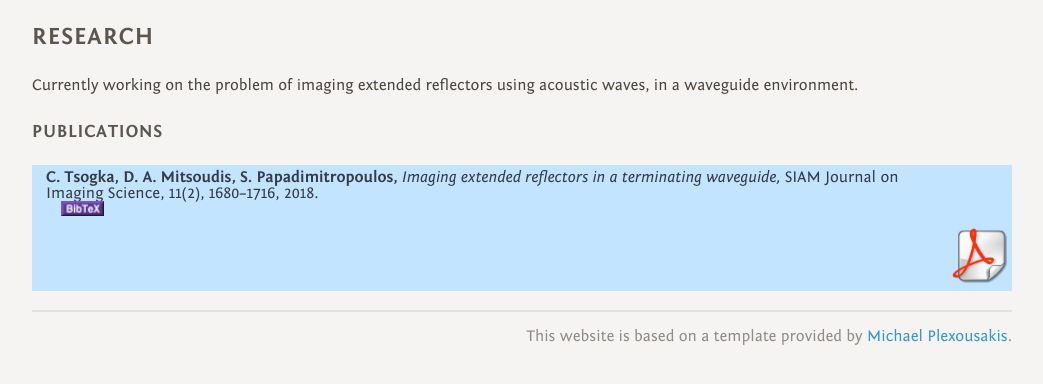
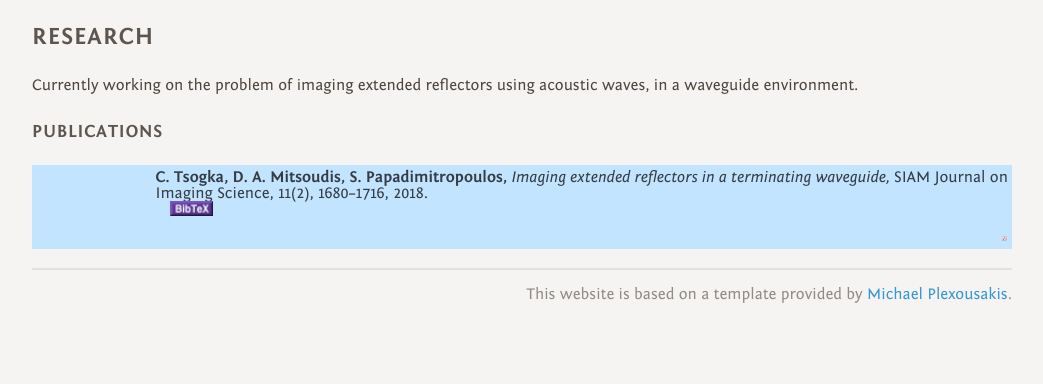
Before and after one commit to spapadem/spapadem.github.io, a PHP site: page /research.html in a window 1280 px wide. Shown: the part 116-500 px from the top of the page, without its empty margins (118-1161 px from the left). Run offline with PHP 8.4, Linux system fonts and the light colour scheme; some libraries are stand-ins or nearby versions.

Commit message:
site updates

```diff
--- a/css/publications.css
+++ b/css/publications.css
@@ -17,7 +17,7 @@ td.pub {
 /*#pub p { margin: 0.25em 0; }*/
 .pubinfo {
         padding: 4px;
-	float: middle;
+	float: right;
 	width: 87%;
 	text-align: justify;
         margin-left: 10px;
--- a/research.html
+++ b/research.html
@@ -65,7 +65,7 @@
 		  </div>
 		  <div class="publink">
 		    <a href="papers/TMP_2018.pdf">
-		      <img src="img/pdf2.png" height="55" alt="PDF" border="0">
+		      <img src="img/pdf2.png" height="5" alt="PDF" border="0">
 		    </a>
 		  </div>
 		</td>
```
